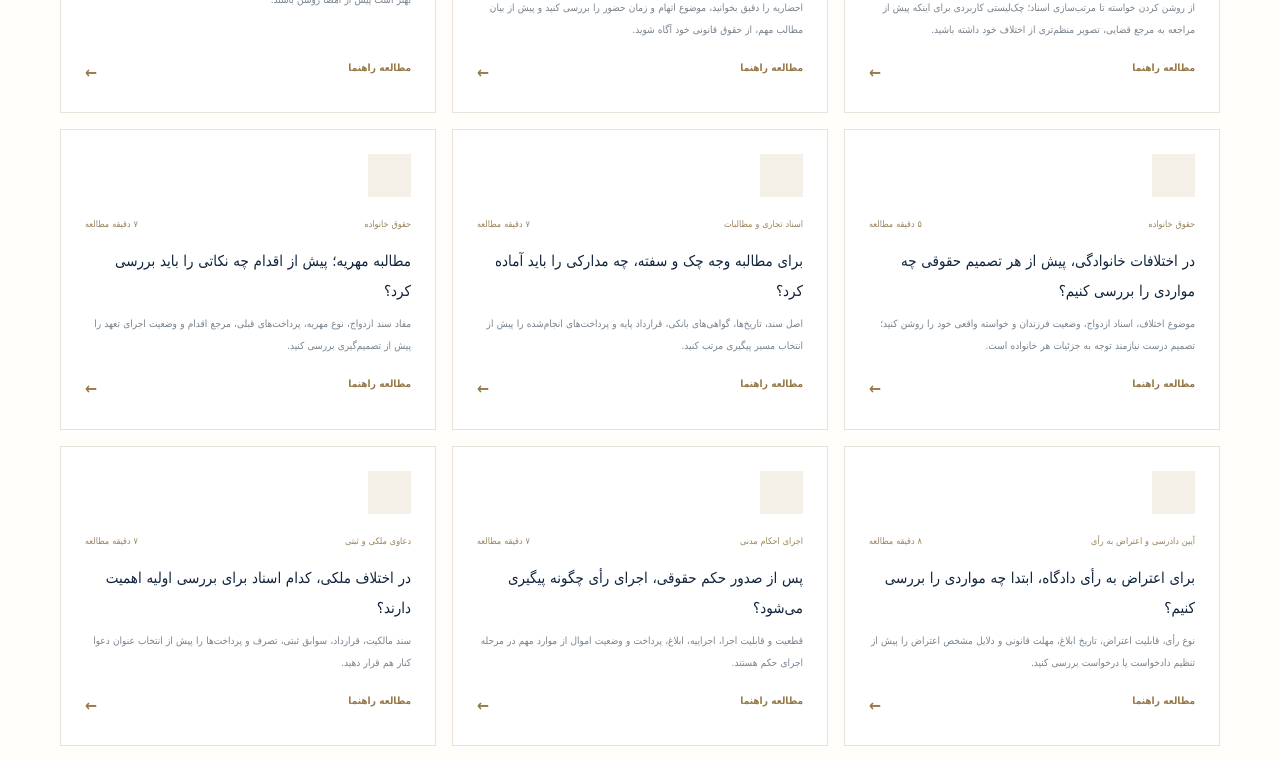
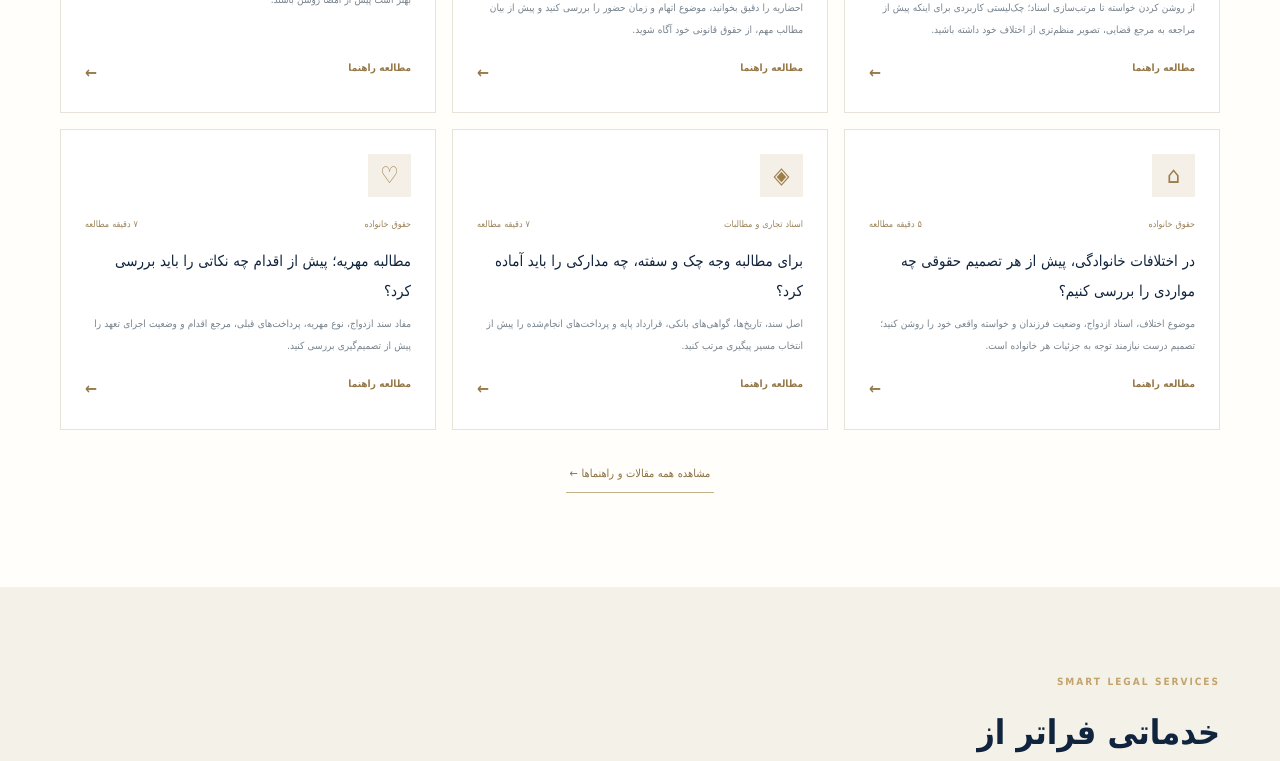
Before and after one commit to ahmadmousavi5908-crypto/vakilsite, a Next.js app: page / in a window 1280 px wide. Shown: the part 5060-5821 px from the top of the page. Built offline with nearby package versions, Linux system fonts and the light colour scheme; no server answers; the database is empty.

Commit message:
Show six featured articles and keep every card symbol defined

```diff
--- a/src/app/page.js
+++ b/src/app/page.js
@@ -243,8 +243,8 @@ export default function Home() {
             <p>راهنماهای کوتاه و کاربردی بر پایه قوانین ایران؛ برای شناخت بهتر موضوع، آماده‌سازی مدارک و پرسیدن سؤال‌های درست.</p>
           </div>
           <div className="home-article-grid">
-            {articles.map((article, index) => <Link className="home-article-card" href={"/articles/" + article.slug} key={article.slug}>
-              <div className="home-article-symbol">{["§","⚖","▤"][index]}</div>
+            {articles.slice(0, 6).map((article, index) => <Link className="home-article-card" href={"/articles/" + article.slug} key={article.slug}>
+              <div className="home-article-symbol">{["§","⚖","▤","⌂","◈","♡"][index % 6]}</div>
               <div className="home-article-meta"><span>{article.category}</span><span>{article.readTime} مطالعه</span></div>
               <h3>{article.title}</h3><p>{article.excerpt}</p><b>مطالعه راهنما <span>←</span></b>
             </Link>)}
```
